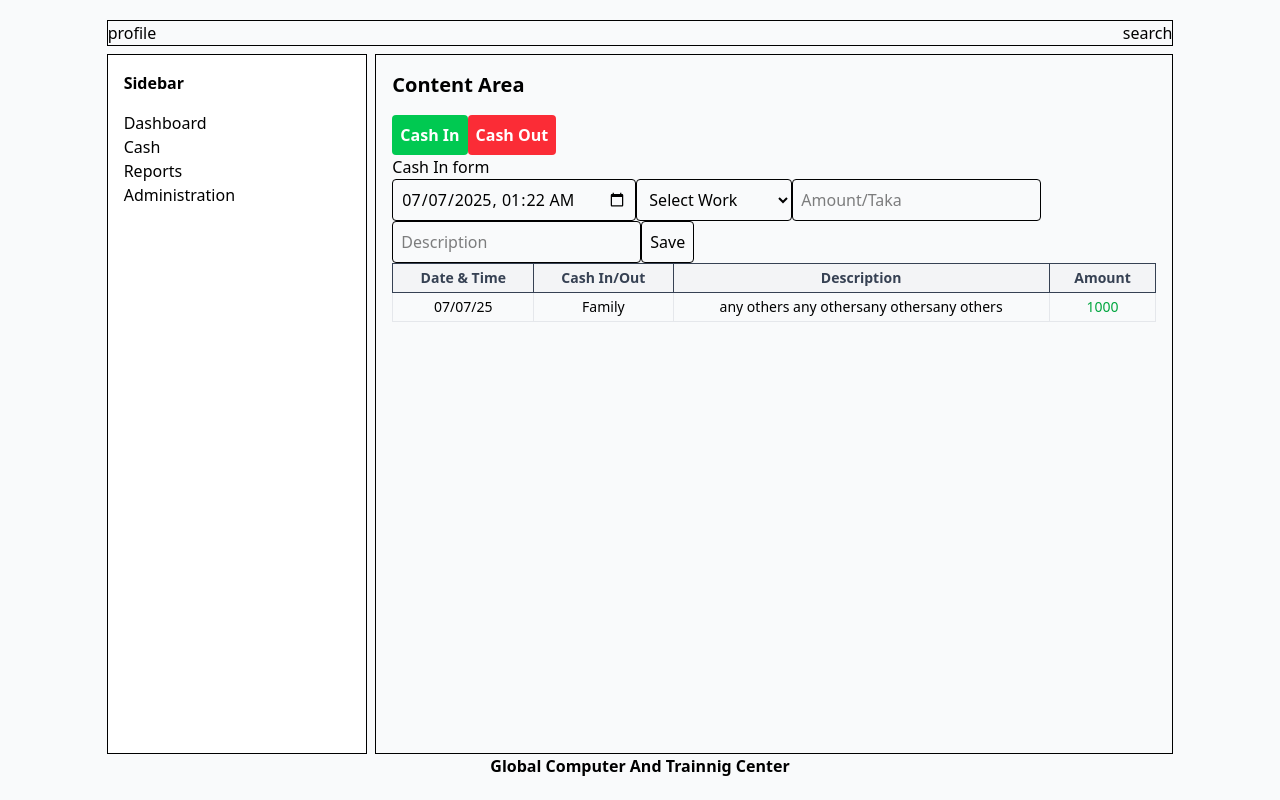
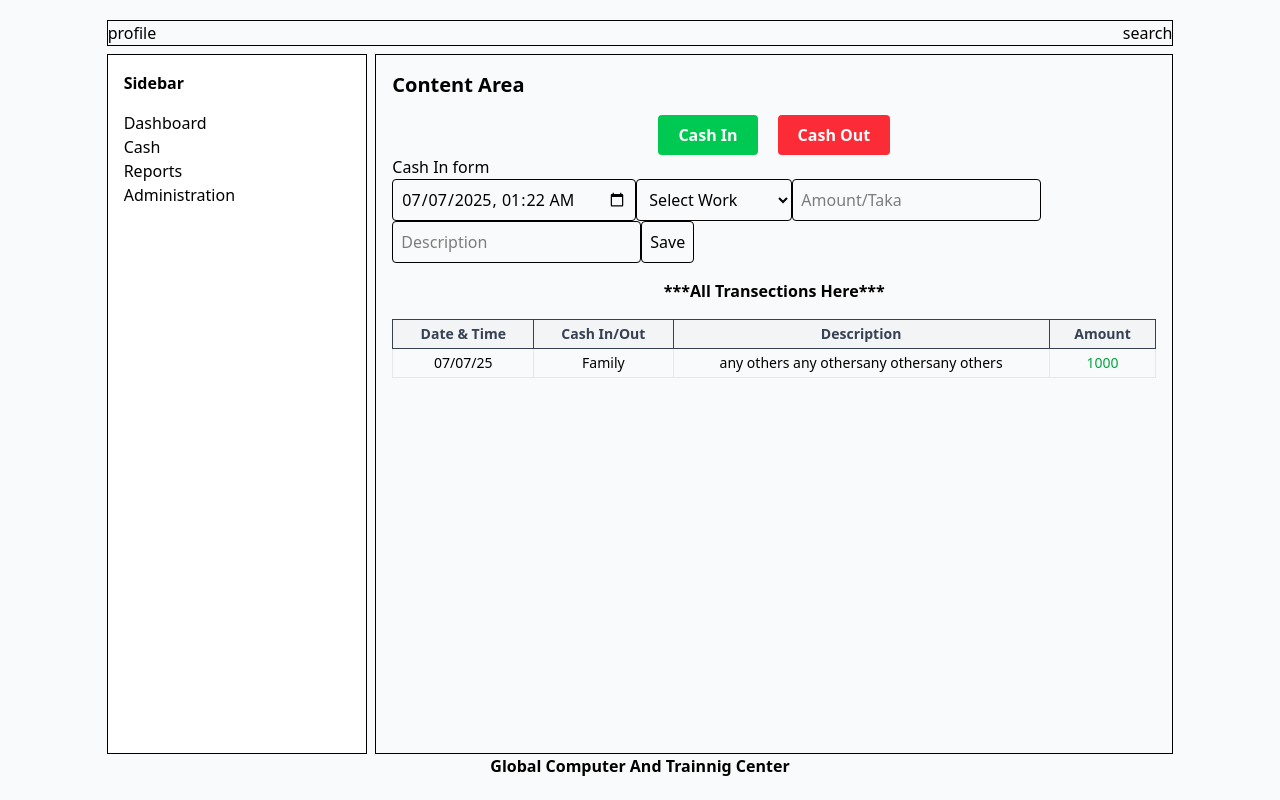
Before and after one commit to forhad1518/my-store-accounts, a React (Vite) app: page /cash in a window 1280 px wide. Built offline with nearby package versions, Linux system fonts and the light colour scheme.

Commit message:
cash in data set localstorage

```diff
--- a/src/components/Cash In Out/CashInB.jsx
+++ b/src/components/Cash In Out/CashInB.jsx
@@ -2,6 +2,6 @@ import React from 'react'
 
 export default function CashInB({setDefaultForm}) {
   return (
-    <button onClick={()=> setDefaultForm("Cash_In")} className='p-2 bg-green-500 font-bold text-white rounded-sm hover:bg-green-600'>Cash In</button>
+    <button onClick={()=> setDefaultForm("Cash_In")} className='p-2 px-5 bg-green-500 font-bold text-white rounded-sm hover:bg-green-600'>Cash In</button>
   )
 }
--- a/src/components/Cash In Out/CashInForm.jsx
+++ b/src/components/Cash In Out/CashInForm.jsx
@@ -1,8 +1,11 @@
 import React, { useEffect, useState } from 'react'
+import useLocalStorageSet from '../../hooks/LocalStorage/useLocalStorageSet';
+
 
 export default function CashInForm() {
 
     /* Handle cash in form */
+    const { cashData, newCashData } = useLocalStorageSet();
     const cashInformHandle = e => {
         e.preventDefault()
         /* Data from cash in form */
@@ -11,9 +14,9 @@ export default function CashInForm() {
         const amount = e.target.amount.value;
         const description = e.target.description.value;
 
-        const all_data = [date, cash_in_option, amount, description]
-        console.log(all_data)
-
+        const all_data = { date, cash_in_option, amount, description, cash: "in" }
+        newCashData(all_data);
+        console.log(cashData)
     }
 
     /* Auto Local time set */
--- a/src/components/Cash In Out/CashOutB.jsx
+++ b/src/components/Cash In Out/CashOutB.jsx
@@ -2,6 +2,6 @@ import React from 'react'
 
 export default function CashOutB({ setDefaultForm }) {
   return (
-    <button onClick={() => setDefaultForm("Cash_Out")} className='p-2 bg-red-500 font-bold text-white rounded-sm hover:bg-red-600'>Cash Out</button>
+    <button onClick={() => setDefaultForm("Cash_Out")} className='p-2 px-5 bg-red-500 font-bold text-white rounded-sm hover:bg-red-600'>Cash Out</button>
   )
 }
--- a/src/components/Cash In Out/CashOutForm.jsx
+++ b/src/components/Cash In Out/CashOutForm.jsx
@@ -10,7 +10,7 @@ export default function CashOutForm() {
         const amount = e.target.amount.value;
         const description = e.target.description.value;
 
-        const all_data = [date, cash_out_option, amount, description]
+        const all_data = {date, cash_out_option, amount, description, cash: "out"};
         console.log(all_data)
 
     }
--- /dev/null
+++ b/src/hooks/LocalStorage/useLocalStorageSet.js
@@ -0,0 +1,20 @@
+import { useEffect, useState } from "react";
+
+export default function useLocalStorageSet() {
+    const [cashData, setCashData] = useState([]);
+
+    /* Load data from localstorage */
+    useEffect(() => {
+        const saved = JSON.parse(localStorage.getItem("cashData")) || [];
+        setCashData(saved);
+    }, [])
+
+    // New entry data
+    const newCashData = (entry) => {
+        const updated = [...cashData, entry];
+        localStorage.setItem("cashData", JSON.stringify(updated));
+        setCashData(updated);
+    }
+
+    return { cashData, newCashData };
+}
--- a/src/pages/Cash.jsx
+++ b/src/pages/Cash.jsx
@@ -10,7 +10,7 @@ export default function Cash() {
   return (
     <div>
       {/* Cash in out button */}
-      <div>
+      <div className='flex justify-center gap-x-5'>
         <CashInB setDefaultForm={setDefaultForm}></CashInB>
         <CashOutB setDefaultForm={setDefaultForm}></CashOutB>
       </div>
@@ -20,6 +20,7 @@ export default function Cash() {
         }
       </div>
       {/* Table of All Transection */}
+      <div className='text-center font-bold my-4'>***All Transections Here***</div>
       <div>
         <table className="table-auto w-full border border-gray-300 text-sm text-center">
           <thead className="bg-gray-100 text-gray-700">
```
